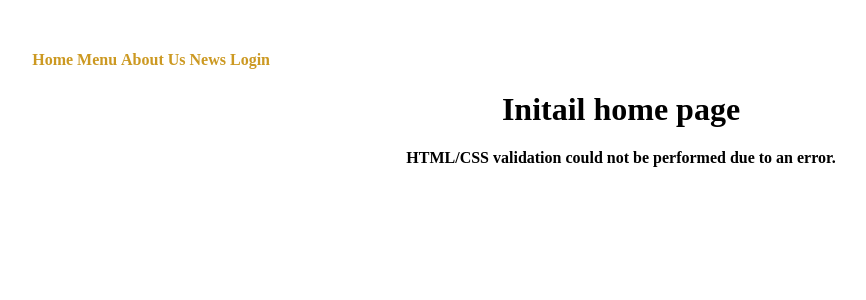
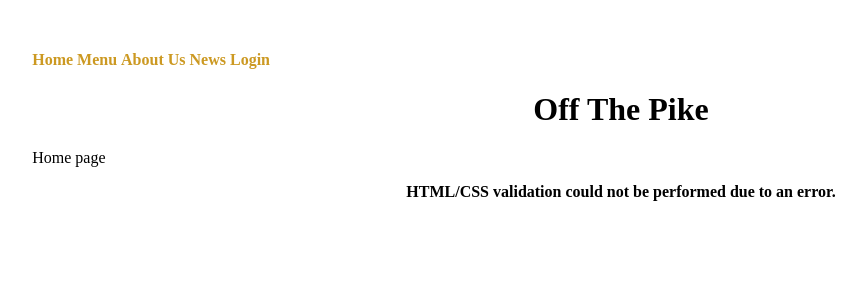
Before and after one commit to ACCDjangoGirls/culinary_webapp, a Django app: template core/templates/core/home.html in a window 1280 px wide. Shown: the top 300 px of the page, without its empty margins (19-885 px from the left). Run offline with Django 5.2, Linux system fonts and the light colour scheme; the template is opened without the code that fills it, so the values that code supplies are empty.

Commit message:
small change to the initail home page

```diff
--- a/core/templates/core/home.html
+++ b/core/templates/core/home.html
@@ -1,4 +1,5 @@
 {% extends 'base.html' %}
 {% block content %}
-<h1>Initail home page</h1>
+<h1>Off The Pike</h1>
+<p>Home page<p>
 {% endblock %}
```
